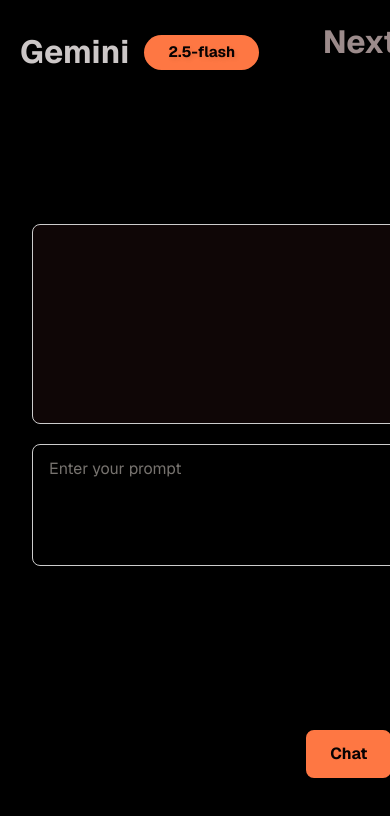
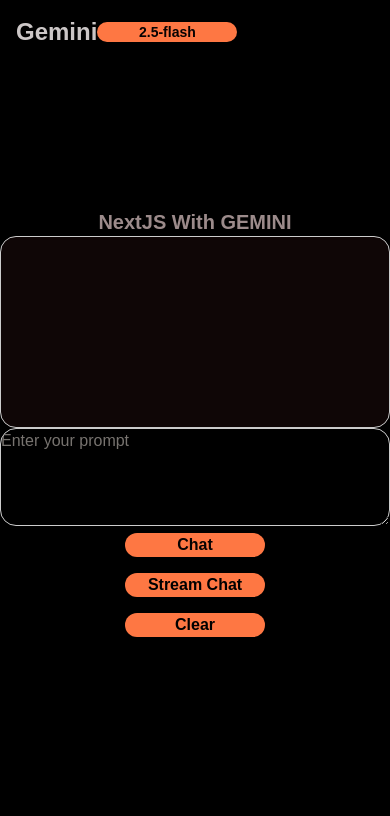
Before and after one commit to soham408/AIwithNextJS, a Next.js app: page / in a window 390 px wide. Shown: the top 816 px of the page. Built offline with nearby package versions, Linux system fonts and the light colour scheme.

Commit message:
all device responsive

```diff
--- a/app/page.js
+++ b/app/page.js
@@ -1,6 +1,268 @@
+// "use client"
+
+// import styles from "./page.module.css";
+// import { useState } from "react";
+
+// export default function Home() {
+
+//   const [message, setMessage] = useState("");
+//   const [response, setResponse] = useState("");
+//   const [streaming, setStreaming] = useState(false);
+//   const [loadingChat, setLoadingChat] = useState(false);
+//   const [loadingStream, setLoadingStream] = useState(false);
+//   const [streamResponse, setStreamResponse] = useState("");
+
+//   const clearTextArea = () => {
+//   setMessage("");
+//   setResponse("");
+//   setStreamResponse("");
+// };
+
+
+//   const handleChat = async () => {
+//     setLoadingChat(true);
+//     setResponse("");
+
+//     try {
+//       const res = await fetch("/api/chat", {
+//         method: "POST",
+//         headers: {
+//           "Content-Type": "application/json"
+//         },
+//         body: JSON.stringify({ message })
+//       });
+
+//       const data = await res.json();
+//       setResponse(data.response);
+
+//     } catch (error) {
+//       setResponse("Error: " + error.message);
+//     }
+
+//     setLoadingChat(false);
+//   };
+
+//   const handleStreamChat = async () => {
+//     setLoadingStream(true);
+//     setStreaming(true);
+//     setStreamResponse("");
+
+//     try {
+//       const res = await fetch("/api/chat-stream", {
+//         method: "POST",
+//         headers: { "Content-Type": "application/json" },
+//         body: JSON.stringify({ message })
+//       });
+
+//       const reader = res.body.getReader();
+//       const decoder = new TextDecoder();
+
+//       while (true) {
+//         const { done, value } = await reader.read();
+//         if (done) {
+//           break;
+//         }
+//         const chunk = decoder.decode(value);
+//         const lines = chunk.split("\n");
+
+//         for (const line of lines) {
+//           if (line.startsWith("data: ")) {
+//             const data = JSON.parse(line.slice(6));
+//             setStreamResponse((prev) => prev + data.content);
+//           }
+//         }
+//       }
+
+//     } catch (error) {
+//       setStreamResponse("Error: " + error.message);
+//     }
+
+//     setStreaming(false);
+//     setLoadingStream(false);
+//   };
+
+//   return (
+//     <div className={styles.page}>
+
+//       <div
+//       style={{
+//         display: "flex",
+//         alignItems: "center",
+//         fontSize: "32px",
+//         fontWeight: "bold",
+//         color: "#ccc7c7ff",
+//         textAlign: "left",
+//         textShadow: "2px 2px 4px rgba(0, 0, 0, 0.1)",
+//         position: "absolute",
+//         top: "0",
+//         left: "0",
+//         margin: "20px"
+//       }}
+//       >
+//         <h1>Gemini</h1>
+//         <div
+//         style={{
+//         fontSize: "15px",
+//         padding: "6px 24px",
+//             backgroundColor: "#FE7743",
+//             color: "#070202ff",
+//             border: "none",
+//             borderRadius: "18px",
+//             fontWeight: "bold",
+//             cursor: "pointer",
+//             margin: "15px",
+//       }}
+//         >2.5-flash</div>
+//       </div>
+
+//       <div
+//       style={{
+//         fontSize: "32px",
+//         fontWeight: "bold",
+//         color: "#9c8b8bff",
+//         textAlign: "center",
+//         textShadow: "2px 2px 4px rgba(0, 0, 0, 0.1)"
+//       }}
+//       >
+//         NextJS With GEMINI
+//       </div>
+//       <div>
+//         <div
+//           style={{
+//             width: "900px",
+//             height: "200px",
+//             overflowY: "auto",
+//             padding: "12px 16px",
+//             marginBottom: "20px",
+//             border: "1px solid #ccc",
+//             borderRadius: "8px",
+//             backgroundColor: "#0f0606",
+//             boxShadow: "0 4px 6px rgba(0, 0, 0, 0.1)",
+//             whiteSpace: "pre-wrap",
+//             fontSize: "14px",
+//             color: "#f7ebebff",
+//             lineHeight: "2.5",
+//             fontFamily: "'Segoe UI', Tahoma, Geneva, Verdana, sans-serif",
+//             transition: "box-shadow 0.3s ease-in-out, border-color 0.3s ease-in-out",
+//           }}
+
+//           onFocus={(e) => e.target.style.borderColor = "#007BFF"}
+//           onBlur={(e) => e.target.style.borderColor = "#ccc"}
+//         >
+//           {streamResponse}
+//           {response}
+
+//         </div>
+
+//         <textarea
+//           id="textArea"
+//           value={message}
+//           onChange={(e) => setMessage(e.target.value)}
+//           placeholder="Enter your prompt"
+//           rows={4}
+//           style={{
+//             color: "#eee6deff",
+//             width: "900px",
+//             padding: "12px 16px",
+//             borderRadius: "8px",
+//             border: "1px solid #ccc",
+//             boxShadow: "0 2px 4px rgba(0, 0, 0, 0.1)",
+//             fontSize: "16px",
+//             resize: "vertical",
+//             transition: "border-color 0.3s, box-shadow 0.3s",
+//             outline: "none"
+//           }}
+//           onFocus={(e) => e.target.style.borderColor = "#007BFF"}
+//           onBlur={(e) => e.target.style.borderColor = "#ccc"}
+//         />
+//       </div>
+
+//       <div>
+//         <button
+//           onClick={handleChat}
+//           style={{
+//             padding: "12px 24px",
+//             backgroundColor: "#FE7743",
+//             color: "#070202ff",
+//             border: "none",
+//             borderRadius: "8px",
+//             fontSize: "16px",
+//             fontWeight: "bold",
+//             cursor: "pointer",
+//             margin: "15px",
+//             boxShadow: "0 4px 6px rgba(0, 0, 0, 0.1)",
+//             transition: "background-color 0.3s, transform 0.2s",
+//           }}
+//           onMouseEnter={(e) => {
+//             e.target.style.transform = "scale(1.05)";
+//           }}
+//           onMouseLeave={(e) => {
+//             e.target.style.transform = "scale(1)";
+//           }}
+//         >
+//           {loadingChat ? "Loading..." : "Chat"}
+//         </button>
+
+//         <button
+//           onClick={handleStreamChat}
+//           style={{
+//             padding: "12px 24px",
+//             backgroundColor: "#FE7743",
+//             color: "#000",
+//             border: "none",
+//             borderRadius: "8px",
+//             fontSize: "16px",
+//             fontWeight: "bold",
+//             cursor: "pointer",
+//             boxShadow: "0 4px 6px rgba(0, 0, 0, 0.1)",
+//             transition: "background-color 0.3s, transform 0.2s",
+//           }}
+//           onMouseEnter={(e) => {
+//             e.target.style.transform = "scale(1.05)";
+//           }}
+//           onMouseLeave={(e) => {
+//             e.target.style.transform = "scale(1)";
+//           }}
+//         >
+//           {loadingStream ? "Loading..." : "Stream Chat"}
+//         </button>
+
+//           <button
+//           style={{
+//             padding: "12px 24px",
+//             backgroundColor: "#FE7743",
+//             color: "#000",
+//             border: "none",
+//             borderRadius: "8px",
+//             fontSize: "16px",
+//             fontWeight: "bold",
+//             cursor: "pointer",
+//             margin: "15px",
+//             boxShadow: "0 4px 6px rgba(0, 0, 0, 0.1)",
+//             transition: "background-color 0.3s, transform 0.2s",
+//           }}
+
+//           onClick={clearTextArea}
+//           onMouseEnter={(e) => {
+//           e.target.style.transform = "scale(1.05)";
+//         }}
+//         onMouseLeave={(e) => {
+//           e.target.style.transform = "scale(1)";
+
+//           }}
+
+
+//           > Clear
+
+//         </button>
+
+//       </div>
+//     </div>
+//   );
+// }
+
 "use client"
 
-import styles from "./page.module.css";
 import { useState } from "react";
 
 export default function Home() {
@@ -17,7 +279,6 @@
     setResponse("");
     setStreamResponse("");
   };
-
 
   const handleChat = async () => {
     setLoadingChat(true);
@@ -82,76 +343,61 @@
   };
 
   return (
-    <div className={styles.page}>
+    <div className="min-h-screen p-4 sm:p-6 lg:p-8 flex flex-col items-center justify-center relative">
 
-      <div
+      <div className="absolute top-4 left-4 sm:top-5 sm:left-5 lg:top-6 lg:left-6 flex items-center">
+        <h1
+          className="text-2xl sm:text-3xl lg:text-4xl font-bold"
           style={{
-        display: "flex",
-        alignItems: "center",
-        fontSize: "32px",
-        fontWeight: "bold",
             color: "#ccc7c7ff",
-        textAlign: "left",
-        textShadow: "2px 2px 4px rgba(0, 0, 0, 0.1)",
-        position: "absolute",
-        top: "0",
-        left: "0",
-        margin: "20px"
+            textShadow: "2px 2px 4px rgba(0, 0, 0, 0.1)"
           }}
         >
-        <h1>Gemini</h1>
+          Gemini
+        </h1>
         <div
+          className="mx-auto px-5 sm:px-6 py-2 sm:py-2.5
+             rounded-full text-sm sm:text-base font-bold
+             bg-orange-500 text-black text-center
+             shadow-md cursor-pointer transition-all duration-300
+             hover:scale-105 active:scale-95 w-fit
+
+             px-8 py-4 border-none rounded-2xl text-base sm:text-lg font-bold cursor-pointer shadow-lg transition-all duration-300 hover:scale-105 active:scale-95 min-w-[140px]
+
+             "
           style={{
-        fontSize: "15px",
-        padding: "6px 24px",
             backgroundColor: "#FE7743",
-            color: "#070202ff",
-            border: "none",
-            borderRadius: "18px",
-            fontWeight: "bold",
-            cursor: "pointer",
-            margin: "15px",
+            color: "#070202ff"
           }}
-        >2.5-flash</div>
+        >
+          2.5-flash
+        </div>
       </div>
 
-      <div
+      <div className="mb-8 sm:mb-10 lg:mb-12 pt-6">
+        <h2
+          className="text-xl sm:text-2xl lg:text-3xl font-bold text-center"
           style={{
-        fontSize: "32px",
-        fontWeight: "bold",
             color: "#9c8b8bff",
-        textAlign: "center",
             textShadow: "2px 2px 4px rgba(0, 0, 0, 0.1)"
           }}
         >
           NextJS With GEMINI
+        </h2>
       </div>
-      <div>
+
+      <div className="w-full max-w-4xl space-y-6 sm:space-y-8">
         <div
+          className="w-full h-48 sm:h-52 lg:h-56 overflow-y-auto p-4 sm:p-5 lg:p-6 border rounded-2xl shadow-lg whitespace-pre-wrap text-sm sm:text-base leading-relaxed"
           style={{
-            width: "900px",
-            height: "200px",
-            overflowY: "auto",
-            padding: "12px 16px",
-            marginBottom: "20px",
-            border: "1px solid #ccc",
-            borderRadius: "8px",
             backgroundColor: "#0f0606",
-            boxShadow: "0 4px 6px rgba(0, 0, 0, 0.1)",
-            whiteSpace: "pre-wrap",
-            fontSize: "14px",
+            borderColor: "#ccc",
             color: "#f7ebebff",
-            lineHeight: "2.5",
-            fontFamily: "'Segoe UI', Tahoma, Geneva, Verdana, sans-serif",
-            transition: "box-shadow 0.3s ease-in-out, border-color 0.3s ease-in-out",
+            fontFamily: "'Segoe UI', Tahoma, Geneva, Verdana, sans-serif"
           }}
-
-          onFocus={(e) => e.target.style.borderColor = "#007BFF"}
-          onBlur={(e) => e.target.style.borderColor = "#ccc"}
         >
           {streamResponse}
           {response}
-
         </div>
 
         <textarea
@@ -160,44 +406,22 @@
           onChange={(e) => setMessage(e.target.value)}
           placeholder="Enter your prompt"
           rows={4}
+          className="w-full p-4 sm:p-5 lg:p-6 rounded-2xl border shadow-sm text-base sm:text-lg resize-vertical outline-none transition-all duration-300"
           style={{
             color: "#eee6deff",
-            width: "900px",
-            padding: "12px 16px",
-            borderRadius: "8px",
-            border: "1px solid #ccc",
-            boxShadow: "0 2px 4px rgba(0, 0, 0, 0.1)",
-            fontSize: "16px",
-            resize: "vertical",
-            transition: "border-color 0.3s, box-shadow 0.3s",
-            outline: "none"
+            borderColor: "#ccc"
           }}
           onFocus={(e) => e.target.style.borderColor = "#007BFF"}
           onBlur={(e) => e.target.style.borderColor = "#ccc"}
         />
-      </div>
 
-      <div>
+        <div className="flex flex-col sm:flex-row gap-4 sm:gap-6 justify-center items-center">
           <button
             onClick={handleChat}
+            className="px-8 py-4 border-none rounded-2xl text-base sm:text-lg font-bold cursor-pointer shadow-lg transition-all duration-300 hover:scale-105 active:scale-95 min-w-[140px]"
             style={{
-            padding: "12px 24px",
               backgroundColor: "#FE7743",
-            color: "#070202ff",
-            border: "none",
-            borderRadius: "8px",
-            fontSize: "16px",
-            fontWeight: "bold",
-            cursor: "pointer",
-            margin: "15px",
-            boxShadow: "0 4px 6px rgba(0, 0, 0, 0.1)",
-            transition: "background-color 0.3s, transform 0.2s",
-          }}
-          onMouseEnter={(e) => {
-            e.target.style.transform = "scale(1.05)";
-          }}
-          onMouseLeave={(e) => {
-            e.target.style.transform = "scale(1)";
+              color: "#070202ff"
             }}
           >
             {loadingChat ? "Loading..." : "Chat"}
@@ -205,57 +429,26 @@
 
           <button
             onClick={handleStreamChat}
+            className="px-8 py-4 border-none rounded-2xl text-base sm:text-lg font-bold cursor-pointer shadow-lg transition-all duration-300 hover:scale-105 active:scale-95 min-w-[140px]"
             style={{
-            padding: "12px 24px",
               backgroundColor: "#FE7743",
-            color: "#000",
-            border: "none",
-            borderRadius: "8px",
-            fontSize: "16px",
-            fontWeight: "bold",
-            cursor: "pointer",
-            boxShadow: "0 4px 6px rgba(0, 0, 0, 0.1)",
-            transition: "background-color 0.3s, transform 0.2s",
-          }}
-          onMouseEnter={(e) => {
-            e.target.style.transform = "scale(1.05)";
-          }}
-          onMouseLeave={(e) => {
-            e.target.style.transform = "scale(1)";
+              color: "#000"
             }}
           >
             {loadingStream ? "Loading..." : "Stream Chat"}
           </button>
 
           <button
+            onClick={clearTextArea}
+            className="px-8 py-4 border-none rounded-2xl text-base sm:text-lg font-bold cursor-pointer shadow-lg transition-all duration-300 hover:scale-105 active:scale-95 min-w-[140px]"
             style={{
-            padding: "12px 24px",
               backgroundColor: "#FE7743",
-            color: "#000",
-            border: "none",
-            borderRadius: "8px",
-            fontSize: "16px",
-            fontWeight: "bold",
-            cursor: "pointer",
-            margin: "15px",
-            boxShadow: "0 4px 6px rgba(0, 0, 0, 0.1)",
-            transition: "background-color 0.3s, transform 0.2s",
+              color: "#000"
             }}
-
-          onClick={clearTextArea}
-          onMouseEnter={(e) => {
-          e.target.style.transform = "scale(1.05)";
-        }}
-        onMouseLeave={(e) => {
-          e.target.style.transform = "scale(1)";
-
-          }}
-
-
-          > Clear
-
+          >
+            Clear
           </button>
-
+        </div>
       </div>
     </div>
   );
--- a/package.json
+++ b/package.json
@@ -11,6 +11,7 @@
     "@google/genai": "^1.17.0",
     "@google/generative-ai": "^0.24.1",
     "@tailwindcss/postcss": "^4.1.13",
+    "lucide-react": "^0.544.0",
     "next": "15.5.2",
     "openai": "^5.19.1",
     "postcss": "^8.5.6",
--- a/tsconfig.json
+++ b/tsconfig.json
@@ -28,7 +28,7 @@
     ".next/types/**/*.ts",
     "**/*.ts",
     "**/*.tsx"
-, "app/api/chat-stream/route.js"  ],
+, "app/api/chat-stream/route.js", "app/page.js"  ],
   "exclude": [
     "node_modules"
   ]
```
Also changed, not shown: 1 other file (tests, documents, lock files or other folders). Lines whose indentation alone changed are shown as unchanged.
